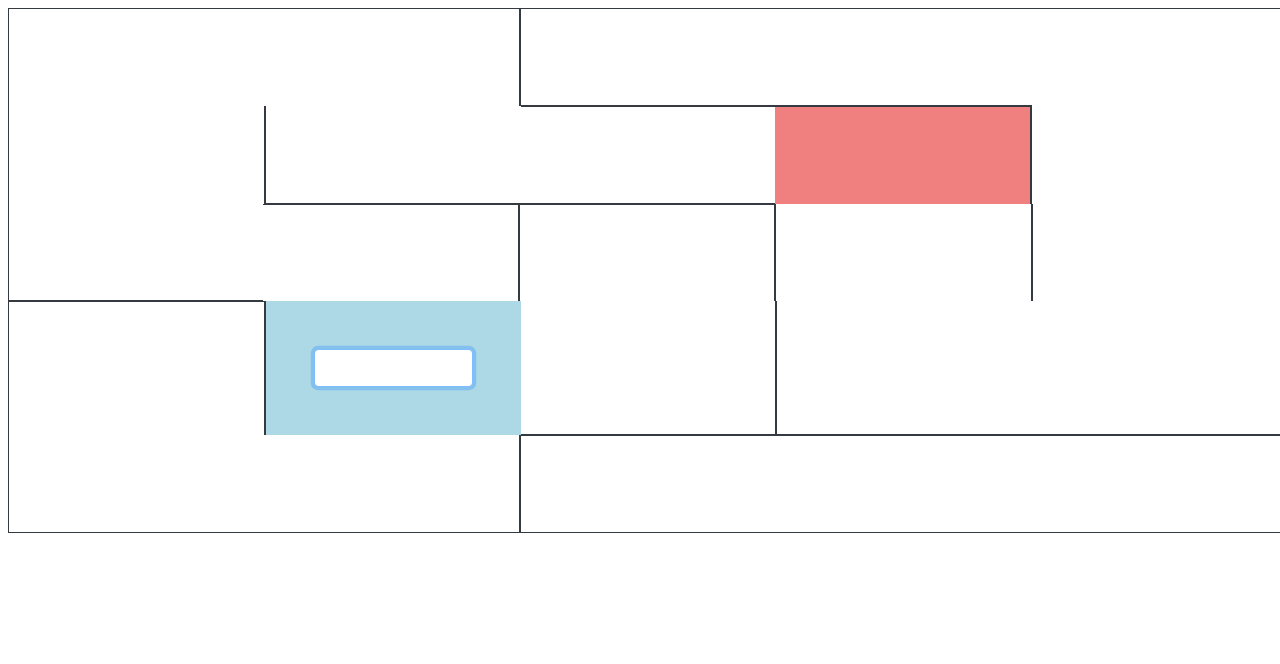
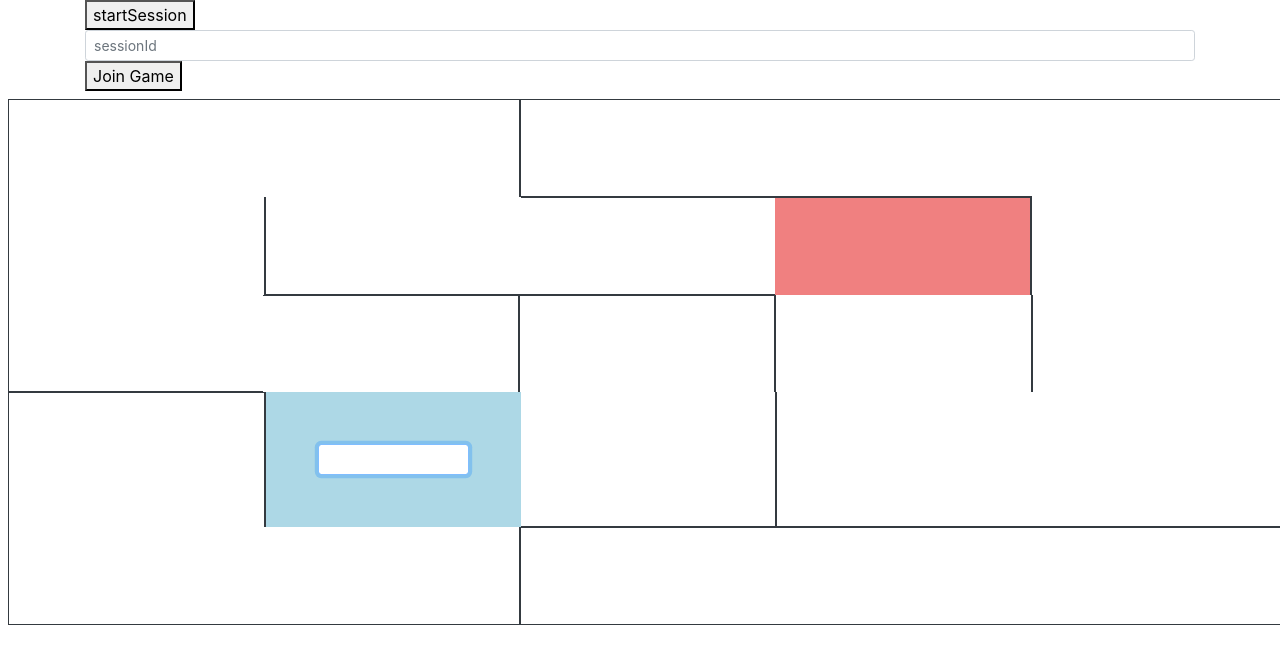
Before and after one commit to brayanMuniz/vue-maze-game, a Vue app: page / in a window 1280 px wide. Shown: the top 664 px of the page. Built offline with nearby package versions, Linux system fonts and the light colour scheme.

Commit message:
able to get mazeData once

```diff
--- a/src/App.vue
+++ b/src/App.vue
@@ -1,5 +1,13 @@
 <template>
   <div id="app">
+    <div class="container">
+      <button @click="generateMazeSession()">startSession</button>
+      <!-- AntWnn37HeSw4xRPy2s3 -->
+      <div class="input-group input-group-sm">
+        <input type="text" placeholder="sessionId" v-model.trim="sessionId" class="form-control" />
+      </div>
+      <button @click="joinSession(sessionId)">Join Game</button>
+    </div>
     <div class="container-fluid mt-2 mx-2" v-if="dataReady">
       <div class="row" v-for="row in playableMaze.width" :key="row">
         <div
@@ -9,6 +17,8 @@
           :key="col"
         >
           <div class="p-5">
+            <!-- Uncomment this line to show points {{showCorrectPoint(row, col)}} -->
+            <div class="input-group input-group-sm">
               <input
                 @keyup.up="movePlayer('randomGeneratePlayerId', 0 ,1)"
                 @keyup.down="movePlayer('randomGeneratePlayerId', 0 ,-1)"
@@ -16,9 +26,9 @@
                 @keyup.right="movePlayer('randomGeneratePlayerId', 1 ,0)"
                 v-if="showPlayer(showCorrectPoint(row, col), playableMaze.players)"
                 v-focus
-              class="form-control"
+                class="form-control m-1 p-1"
               />
-            <!-- Uncomment this line to show points {{showCorrectPoint(row, col)}} -->
+            </div>
           </div>
         </div>
       </div>
@@ -29,6 +39,7 @@
 <script lang="ts">
 import Vue from "vue";
 import bootstrap from "bootstrap";
+import store from "@/store/store.ts";
 import { firebaseData } from "@/firebaseConfig.ts";
 import { Maze } from "./classes/mazeClass";
 import { Player } from "./classes/playerClass";
@@ -37,6 +48,11 @@ Vue.directive("focus", {
     el.focus();
   }
 });
+// Todo:
+// 1. Be able to join maze session AntWnn37HeSw4xRPy2s3
+// 1.5 generate and show the maze
+// 2. have a subcollection of players
+// 2.5 update the players in real time
 export default Vue.extend({
   name: "app",
   data() {
@@ -45,7 +61,10 @@ export default Vue.extend({
       dataReady: false,
       tempRow: Number(),
       startPostion: String(),
-      players: Array<Player>()
+      players: Array<Player>(),
+      sessionId: String(),
+      // has not being implemented yet
+      myPlayerId: String() // Should prevent the player from selecting another player and moving them
     };
   },
   mounted() {
@@ -59,9 +78,36 @@ export default Vue.extend({
       "randomGeneratePlayerId"
     );
     this.playableMaze.addPlayer(testPlayer);
+    console.log(this.playableMaze);
     this.dataReady = true;
   },
   methods: {
+    generateMazeSession() {
+      console.log(this.playableMaze);
+      store
+        .dispatch("makeGameSession", this.playableMaze)
+        .then(res => {
+          console.log(res);
+        })
+        .catch(err => {
+          console.log(err);
+        });
+    },
+    async joinSession(sessionId: string) {
+      this.dataReady = false;
+      await store
+        .dispatch("getMazeDataOnce", sessionId)
+        .then(mazeData => {
+          this.playableMaze = mazeData;
+          this.tempRow = this.playableMaze.height - 1;
+          this.startPostion = this.playableMaze.startPosition;
+          console.log(this.playableMaze);
+        })
+        .catch(err => {
+          console.error(err);
+        });
+      this.dataReady = true;
+    },
     generateCellClasses(x: number, y: number) {
       let correctPoint: string = this.showCorrectPoint(x, y);
       let allClasses: any = {
--- a/src/storeModules/fbMaze.ts
+++ b/src/storeModules/fbMaze.ts
@@ -2,26 +2,59 @@ import { ActionTree } from "vuex";
 import { GetterTree } from "vuex";
 import { MutationTree } from "vuex";
 import { firebaseData } from "@/firebaseConfig.ts";
+import { Maze } from "@/classes/mazeClass";
+let mazeConverter = {
+  toFireStore: function(maze: Maze) {
+    return {
+      solutions: maze.solutions,
+      startPosition: maze.startPosition,
+      endPositions: maze.endPositions,
+      mazeMap: maze.mazeMap,
+      // players: maze.players,
+      width: maze.width,
+      height: maze.height
+    };
+  },
+  // this will be used later to join sessions
+  fromFireStore: function(firebaseMazeData: any) {
+    let mazeData: Maze = firebaseMazeData;
+    mazeData.players = [];
+    return mazeData;
+  }
+};
 
 const state = {};
-
 const getters: GetterTree<any, any> = {};
 const mutations: MutationTree<any> = {
   changeBitPrice(state, newBitPrice) {
     state.currentBitPrice = newBitPrice;
   }
 };
-// !Nested arrays are not supported in firebase
 const actions: ActionTree<any, any> = {
-  async makeGameSession({ commit }, mazeData: any) {
-    // Top left will be 0,0 and down will be negative, right will be positive.
+  async makeGameSession({ commit }, payload: Maze) {
     let gameSessionCollection = firebaseData
       .firestore()
       .collection("gameSessions");
-    await gameSessionCollection.add(mazeData);
+
+    let formatedMaze = mazeConverter.toFireStore(payload);
+    await gameSessionCollection.add(formatedMaze);
   },
 
-  async subScribeToMazeSession({ commit }, id: string) {}
+  async getMazeDataOnce({ commit }, payload: string) {
+    let convertedMaze: any = {};
+    await firebaseData
+      .firestore()
+      .collection("gameSessions")
+      .doc(payload)
+      .get()
+      .then(mazeData => {
+        if (mazeData.exists) {
+          convertedMaze = mazeConverter.fromFireStore(mazeData.data());
+        }
+      });
+
+    return convertedMaze;
+  }
 };
 
 export default {
```
Lines whose indentation alone changed are shown as unchanged.
